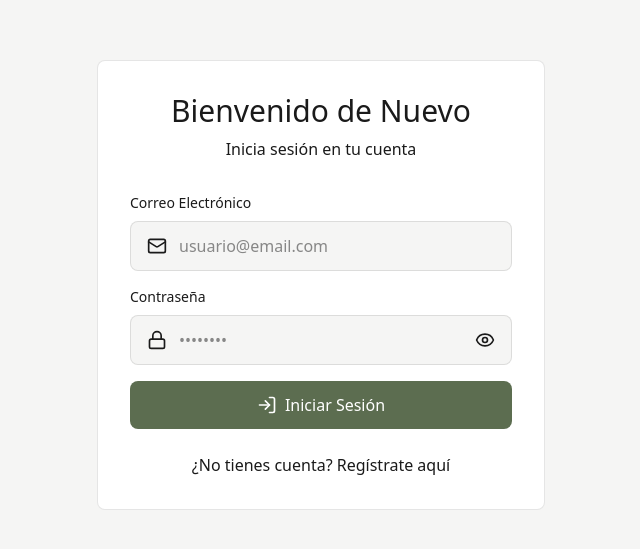
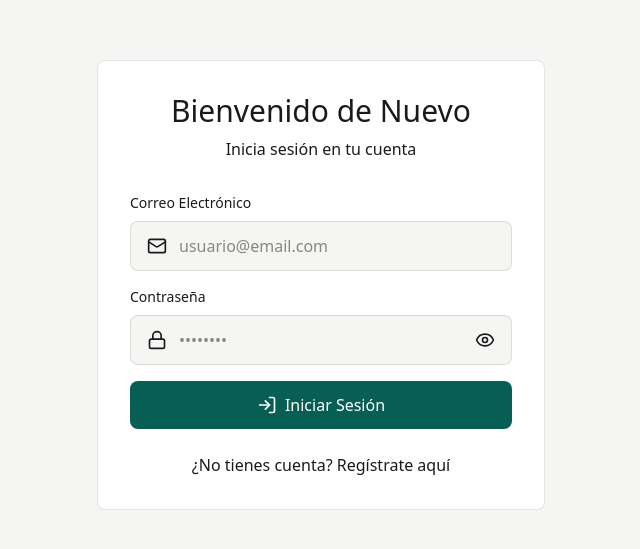
Before and after one commit to Guillen-30/Proyecto-Gestor-de-Suscripciones, a React (Vite) app in the folder Frontend/: page /login in a window 1280 px wide. Shown: the part 115-664 px from the top of the page, without its empty margins (319-959 px from the left). Built offline with nearby package versions, Linux system fonts and the light colour scheme.

Commit message:
se quito el color lol

```diff
--- a/Frontend/src/styles/theme.css
+++ b/Frontend/src/styles/theme.css
@@ -7,7 +7,7 @@
   /* Custom dark mode colors for subscription manager */
   --bg-base: #282727;
   --bg-surface: #3a3938;
-  --color-primary-action: #454c3d;
+  --color-primary-action: #128c7e;
   --text-primary: #e8e8e8;
   --text-secondary: #b4b4b4;
   --text-muted: #a8a8a8;
@@ -58,7 +58,7 @@
   /* Custom light mode colors - complementary palette */
   --bg-base: #f5f5f4;
   --bg-surface: #ffffff;
-  --color-primary-action: #5C6D50;
+  --color-primary-action: #075e54;
   --text-primary: #1a1a1a;
   --text-secondary: #3a3a3a;
   --text-muted: #5a5a5a;
```
